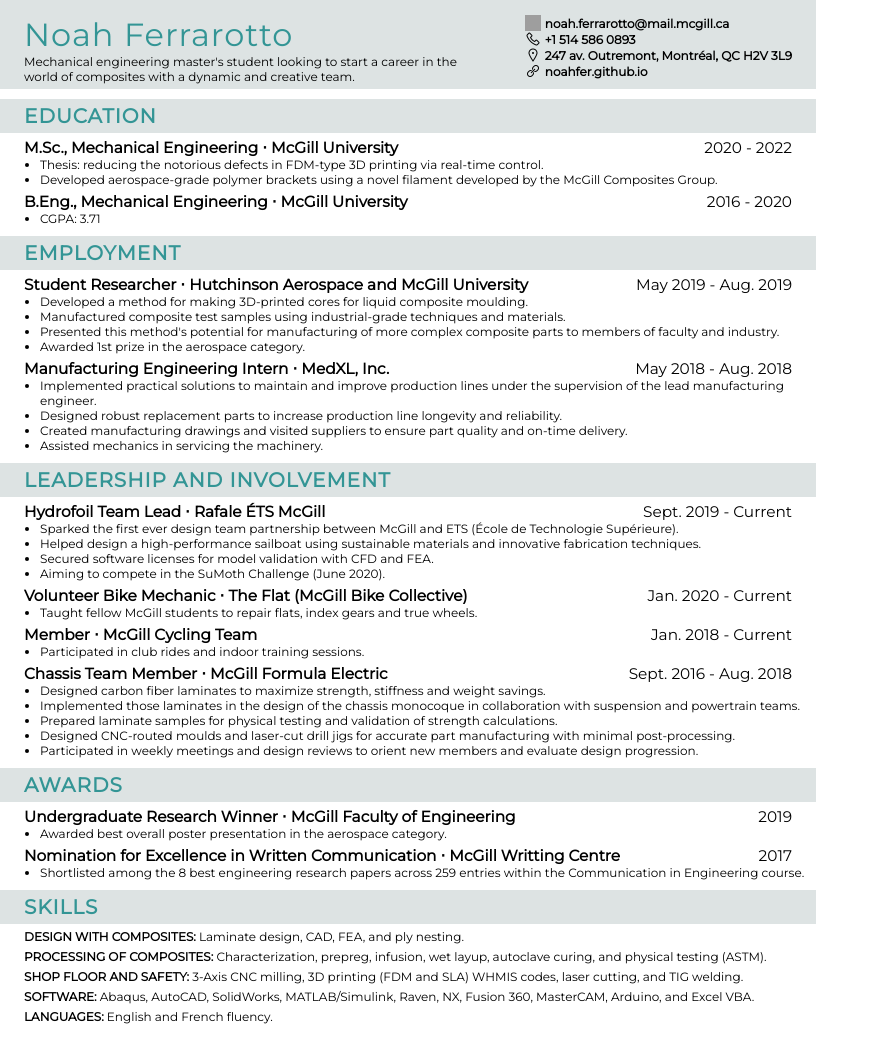
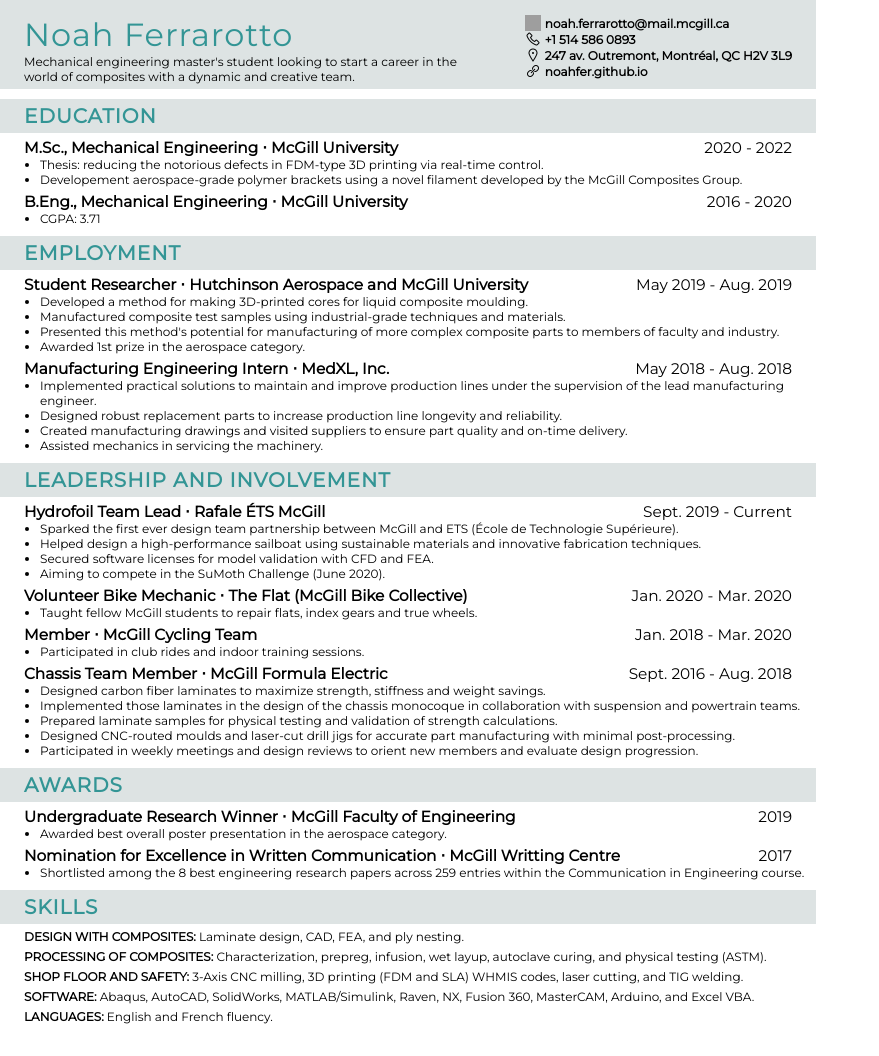
Before and after one commit to noahfer/noahfer.github.io, a Jekyll site: the page resume/editor/index.html, which Jekyll copies as it is, in a window 1280 px wide. Shown: the whole page, without its empty margins (0-879 px from the left). Built offline with Jekyll 4.4.1, drawn with Linux system fonts in a browser that asks for light colours; grey boxes are pictures that could not be loaded.

Commit message:
Update index.html

```diff
--- a/resume/editor/index.html
+++ b/resume/editor/index.html
@@ -29,7 +29,7 @@
 			<h3>M.Sc., Mechanical Engineering &#8901 McGill University</h3>
 			<ul>
 				<li>Thesis: reducing the notorious defects in FDM-type 3D printing via real-time control.</li>
-				<li>Developed aerospace-grade polymer brackets using a novel filament developed by the McGill Composites Group.</li>
+				<li>Developement aerospace-grade polymer brackets using a novel filament developed by the McGill Composites Group.</li>
 			</ul>
 
 			<span>2016 - 2020</span>
@@ -71,13 +71,13 @@
 				<li>Aiming to compete in the SuMoth Challenge (June 2020).</li>
 			</ul>
 
-			<span>Jan. 2020 - Current</span>
+			<span>Jan. 2020 - Mar. 2020</span>
 			<h3>Volunteer Bike Mechanic &#8901 The Flat (McGill Bike Collective)</h3>
 			<ul>
 				<li>Taught fellow McGill students to repair flats, index gears and true wheels.</li>
 			</ul>
 
-			<span>Jan. 2018 - Current</span>
+			<span>Jan. 2018 - Mar. 2020</span>
 			<h3>Member &#8901 McGill Cycling Team</h3>
 			<ul>
 				<li>Participated in club rides and indoor training sessions.</li>
```
